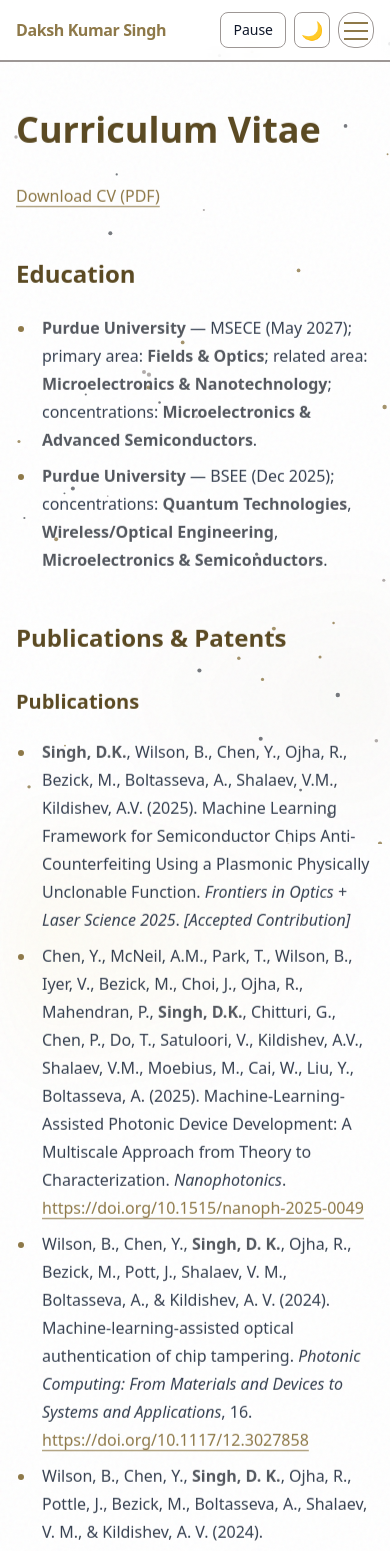
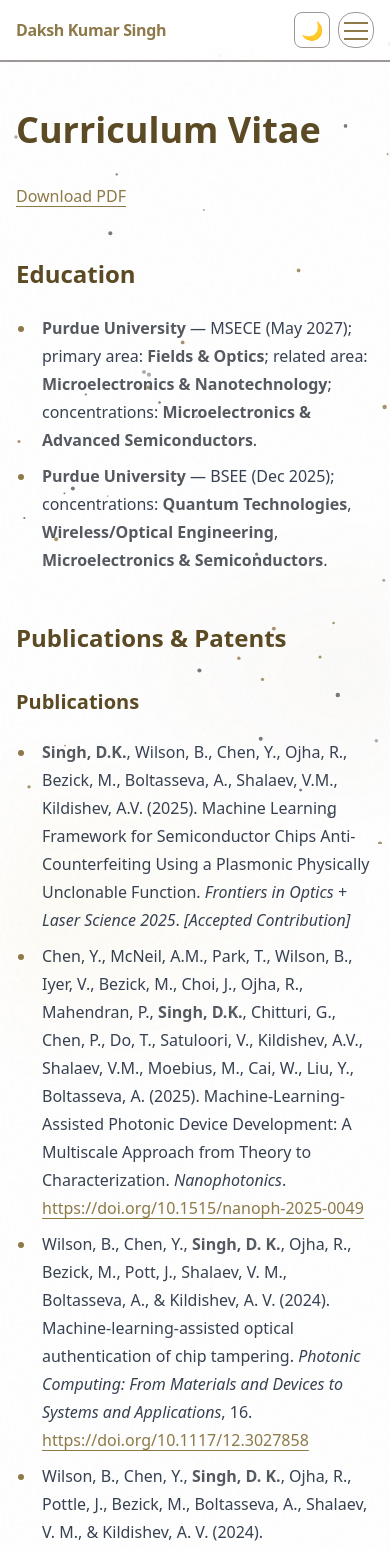
Before and after one commit to daksh-kumar-singh/dakshks, a Next.js app: page /cv in a window 390 px wide. Shown: the top 1551 px of the page. Built offline with nearby package versions, Linux system fonts and the light colour scheme.

Commit message:
Made changes to comply with W3C/WHATWG standards

```diff
--- a/src/app/cv/page.tsx
+++ b/src/app/cv/page.tsx
@@ -3,10 +3,12 @@
 import Link from "next/link";
 import Reveal from "@/components/Reveal";
 import Particles from "@/components/Particles";
+import TagList from "@/components/TagList";
 
 export const metadata = { title: "CV — Daksh K. Singh" };
 
 export default function CVPage() {
+  // unified bullet styling (light/dark markers, outside bullets)
   const ulCls =
     "list-disc list-outside pl-5 marker:text-[rgb(var(--p-rush))] dark:marker:text-[rgb(var(--p-gold))]";
 
@@ -14,7 +16,7 @@
     <>
       <SiteHeader />
       <main className="relative mx-auto max-w-3xl px-4 py-12 prose dark:prose-invert overflow-x-hidden overflow-clip">
-        {/* Side effects */}
+        {/* Side quantum/molecule effects (particles) */}
         <div className="pointer-events-none absolute left-[-16px] top-0 h-full w-16 md:left-[-40px] md:w-32 -z-10">
           <Particles />
         </div>
@@ -22,47 +24,47 @@
           <Particles />
         </div>
 
+        {/* Title */}
         <Reveal as="div">
           <h1>Curriculum Vitae</h1>
         </Reveal>
-
-        {/* Descriptive, same-tab link (avoids AAA target=_blank warning) */}
         <p>
           <Reveal as="span">
-            <Link href="/cv/Daksh_Singh_CV.pdf" download className="underline underline-offset-4">
-              Download CV (PDF)
-            </Link>
+            <Link href="/cv/Daksh_Singh_CV.pdf">Download PDF</Link>
           </Reveal>
         </p>
 
         {/* =========================
-            EDUCATION (item-by-item)
+            EDUCATION
            ========================= */}
         <section>
           <Reveal as="div">
             <h2>Education</h2>
           </Reveal>
-          <ul className={ulCls}>
-            <li>
-              <Reveal as="span">
+          <TagList
+            items={[
+              <>
                 <strong>Purdue University</strong> — MSECE (May 2027); primary area:{" "}
                 <strong>Fields &amp; Optics</strong>; related area:{" "}
                 <strong>Microelectronics &amp; Nanotechnology</strong>; concentrations:{" "}
                 <strong>Microelectronics &amp; Advanced Semiconductors</strong>.
-              </Reveal>
-            </li>
-            <li>
-              <Reveal as="span">
+              </>,
+              <>
                 <strong>Purdue University</strong> — BSEE (Dec 2025); concentrations:{" "}
                 <strong>Quantum Technologies</strong>, <strong>Wireless/Optical Engineering</strong>,{" "}
                 <strong>Microelectronics &amp; Semiconductors</strong>.
-              </Reveal>
-            </li>
-          </ul>
+              </>,
+            ]}
+            className={ulCls}
+            itemClassName=""
+            delayStep={40}
+            once
+            ariaLabel="Education list"
+          />
         </section>
 
         {/* =================================
-            PUBLICATIONS & PATENTS (per item)
+            PUBLICATIONS & PATENTS
            ================================= */}
         <section>
           <Reveal as="div">
@@ -72,17 +74,19 @@
           <Reveal as="div">
             <h3>Publications</h3>
           </Reveal>
-          <ul className={ulCls}>
-            <li>
-              <Reveal as="span">
+          <TagList
+            className={ulCls}
+            delayStep={40}
+            once
+            ariaLabel="Publications list"
+            items={[
+              <>
                 <strong>Singh, D.K.</strong>, Wilson, B., Chen, Y., Ojha, R., Bezick, M., Boltasseva, A., Shalaev,
                 V.M., Kildishev, A.V. (2025). Machine Learning Framework for Semiconductor Chips Anti-Counterfeiting
                 Using a Plasmonic Physically Unclonable Function. <em>Frontiers in Optics + Laser Science 2025</em>.{" "}
                 <em>[Accepted Contribution]</em>
-              </Reveal>
-            </li>
-            <li>
-              <Reveal as="span">
+              </>,
+              <>
                 Chen, Y., McNeil, A.M., Park, T., Wilson, B., Iyer, V., Bezick, M., Choi, J., Ojha, R., Mahendran, P.,{" "}
                 <strong>Singh, D.K.</strong>, Chitturi, G., Chen, P., Do, T., Satuloori, V., Kildishev, A.V., Shalaev,
                 V.M., Moebius, M., Cai, W., Liu, Y., Boltasseva, A. (2025). Machine-Learning-Assisted Photonic Device
@@ -90,77 +94,81 @@
                 <a href="https://doi.org/10.1515/nanoph-2025-0049" target="_blank" rel="noopener noreferrer">
                   https://doi.org/10.1515/nanoph-2025-0049
                 </a>
-              </Reveal>
-            </li>
-            <li>
-              <Reveal as="span">
+              </>,
+              <>
                 Wilson, B., Chen, Y., <strong>Singh, D. K.</strong>, Ojha, R., Bezick, M., Pott, J., Shalaev, V. M.,
-                Boltasseva, A., &amp; Kildishev, A. V. (2024). Machine-learning-assisted optical authentication of chip
-                tampering. <em>Photonic Computing: From Materials and Devices to Systems and Applications</em>, 16.{" "}
+                Boltasseva, A., &amp; Kildishev, A. V. (2024). Machine-learning-assisted optical authentication of
+                chip tampering. <em>Photonic Computing: From Materials and Devices to Systems and Applications</em>,
+                16.{" "}
                 <a href="https://doi.org/10.1117/12.3027858" target="_blank" rel="noopener noreferrer">
                   https://doi.org/10.1117/12.3027858
                 </a>
-              </Reveal>
-            </li>
-            <li>
-              <Reveal as="span">
+              </>,
+              <>
                 Wilson, B., Chen, Y., <strong>Singh, D. K.</strong>, Ojha, R., Pottle, J., Bezick, M., Boltasseva, A.,
                 Shalaev, V. M., &amp; Kildishev, A. V. (2024). Authentication through residual attention-based
                 processing of tampered optical responses. <em>Advanced Photonics</em>, 6(05).{" "}
                 <a href="https://doi.org/10.1117/1.ap.6.5.056002" target="_blank" rel="noopener noreferrer">
                   https://doi.org/10.1117/1.ap.6.5.056002
                 </a>
-              </Reveal>
-            </li>
-          </ul>
+              </>,
+            ]}
+          />
 
           <Reveal as="div">
             <h3>Patents</h3>
           </Reveal>
-          <ul className={ulCls}>
-            <li>
-              <Reveal as="span">
+          <TagList
+            className={ulCls}
+            delayStep={40}
+            once
+            ariaLabel="Patents list"
+            items={[
+              <>
                 First Inventor: <strong>Kildishev, Alexander V.</strong>; Co-Inventors:{" "}
                 <strong>Singh, Daksh Kumar</strong>; Wilson, Blake A.; Chen, Yuheng; Ojha, Rohan; Pottle, Jaxon;
                 Bezick, Michael; Boltasseva, Alexandra; Shalaev, Vladimir M. (2024).{" "}
                 <em>ML Assisted Authentication via Tampered Optical Responses</em>. Application No. 19/233,515, filed
                 June 10, 2025. <strong>Patent Pending</strong>.
-              </Reveal>
-            </li>
-          </ul>
+              </>,
+            ]}
+          />
 
           <Reveal as="div">
             <h3>Conference Presentations</h3>
           </Reveal>
-          <ul className={ulCls}>
-            <li>
-              <Reveal as="span">
+          <TagList
+            className={ulCls}
+            delayStep={40}
+            once
+            ariaLabel="Conference presentations list"
+            items={[
+              <>
                 <strong>Singh, D. K.</strong>, Ojha, R.; Co-Authors: Chen, Y., Wilson, B., Shalaev, V., Boltasseva, A.,
                 Kildishev, A. (2023). Machine Learning Assisted Realization of PUFs with Random Plasmonic Systems.{" "}
                 <em>Cyberinfrastructure Symposium, RCAC</em>, West Lafayette, IN.
-              </Reveal>
-            </li>
-            <li>
-              <Reveal as="span">
+              </>,
+              <>
                 <strong>Singh, D. K.</strong>, Chen, Y.; Authors: Kudyshev, Z., Bogdanov, S., Isacsson, T., Kildishev,
                 A., Boltasseva, A., Shalaev, V. (2023). Rapid Classification of Quantum Sources Enabled by Machine
                 Learning. <em>Quantum Science Center All-Hands Meeting</em>, Nashville, TN.
-              </Reveal>
-            </li>
-          </ul>
+              </>,
+            ]}
+          />
         </section>
 
         {/* =============================
-            RESEARCH EXPERIENCE (per li)
+            RESEARCH EXPERIENCE (kept nested lists as-is)
            ============================= */}
         <section>
           <Reveal as="div">
             <h2>Research Experience</h2>
           </Reveal>
 
-          <ul className={`${ulCls} space-y-6`}>
-            <li>
-              <Reveal as="span">
+          <div className="space-y-6">
+            {/* Role 1 */}
+            <div>
+              <Reveal as="div">
                 <>
                   <strong>Undergraduate Research Assistant</strong>
                   <br />
@@ -172,7 +180,6 @@
                   <strong>Dates:</strong> January 2023 – Present
                 </>
               </Reveal>
-
               <ul className={ulCls + " mt-2 space-y-1"}>
                 <li>
                   <Reveal as="span">
@@ -194,10 +201,11 @@
                   </Reveal>
                 </li>
               </ul>
-            </li>
+            </div>
 
-            <li>
-              <Reveal as="span">
+            {/* Role 2 */}
+            <div>
+              <Reveal as="div">
                 <>
                   <strong>Summer 2025 Research</strong>
                   <br />
@@ -231,10 +239,11 @@
                   </Reveal>
                 </li>
               </ul>
-            </li>
+            </div>
 
-            <li>
-              <Reveal as="span">
+            {/* Role 3 */}
+            <div>
+              <Reveal as="div">
                 <>
                   <strong>Summer 2024 Research</strong>
                   <br />
@@ -263,10 +272,11 @@
                   </Reveal>
                 </li>
               </ul>
-            </li>
+            </div>
 
-            <li>
-              <Reveal as="span">
+            {/* Role 4 */}
+            <div>
+              <Reveal as="div">
                 <>
                   <strong>Summer Undergraduate Research Fellow (SURF)</strong>
                   <br />
@@ -311,10 +321,11 @@
                   <Reveal as="span">Integrated optical components, detectors, and software into a functional platform.</Reveal>
                 </li>
               </ul>
-            </li>
+            </div>
 
-            <li>
-              <Reveal as="span">
+            {/* Role 5 */}
+            <div>
+              <Reveal as="div">
                 <>
                   <strong>First-Time Researcher Fellow</strong>
                   <br />
@@ -337,79 +348,85 @@
                   </Reveal>
                 </li>
               </ul>
-            </li>
-          </ul>
+            </div>
+          </div>
         </section>
 
         {/* ===========
-            SKILLS (per li)
+            SKILLS
            =========== */}
         <section>
           <Reveal as="div">
             <h2>Skills</h2>
           </Reveal>
-          <ul className={ulCls}>
-            <li>
-              <Reveal as="span">
+          <TagList
+            className={ulCls}
+            delayStep={30}
+            once
+            ariaLabel="Skills list"
+            items={[
+              <>
                 <strong>Fabrication &amp; Processing:</strong> E-beam lithography, photolithography, pulsed laser
                 deposition (PLD), metal evaporation &amp; sputtering, CVD, 2D material exfoliation &amp; transfer.
-              </Reveal>
-            </li>
-            <li>
-              <Reveal as="span">
+              </>,
+              <>
                 <strong>Characterization &amp; Assembly:</strong> Ellipsometry (VASE), dark-field microscopy, SEM, AFM,
                 photoluminescence (PL), g2 correlation, optical alignment, lens/mirror system integration.
-              </Reveal>
-            </li>
-            <li>
-              <Reveal as="span">
+              </>,
+              <>
                 <strong>Simulation &amp; Computation:</strong> Ansys Lumerical FDTD, Ansys HFSS, Tidy3D FDTD, RCWA
                 (GRCWA/S4), KiCad, LTspice, MATLAB, Python (ML/AI), HDL (Verilog/SystemVerilog), QICK, Qiskit.
-              </Reveal>
-            </li>
-            <li>
-              <Reveal as="span">
+              </>,
+              <>
                 <strong>Soft Skills:</strong> Leadership, communication, documentation, time management, teamwork.
-              </Reveal>
-            </li>
-            <li>
-              <Reveal as="span">
+              </>,
+              <>
                 <strong>Languages:</strong> English (Native/Bilingual), Hindi (Native/Bilingual).
-              </Reveal>
-            </li>
-          </ul>
+              </>,
+            ]}
+          />
         </section>
 
         {/* ============================
-            HONORS & AFFILIATIONS (per li)
+            HONORS & AFFILIATIONS
            ============================ */}
         <section>
           <Reveal as="div">
             <h2>Honors &amp; Fellowships</h2>
           </Reveal>
-          <ul className={ulCls}>
-            <li><Reveal as="span"><strong>Dean’s List</strong> — 6/6 semesters (Fall 2022 – Spring 2025)</Reveal></li>
-            <li><Reveal as="span"><strong>Semester Honors</strong> — 5/6 semesters</Reveal></li>
-            <li><Reveal as="span"><strong>Summer Undergraduate Research Fellowship (SURF)</strong> — Summer 2023</Reveal></li>
-            <li><Reveal as="span"><strong>Best Poster Presentation</strong> — Purdue Summer Research Symposium (Aug 2023)</Reveal></li>
-            <li><Reveal as="span"><strong>First-Time Researcher Fellowship</strong> — Jan 2023</Reveal></li>
-          </ul>
+          <TagList
+            className={ulCls}
+            delayStep={30}
+            once
+            ariaLabel="Honors and fellowships list"
+            items={[
+              <><strong>Dean’s List</strong> — 6/6 semesters (Fall 2022 – Spring 2025)</>,
+              <><strong>Semester Honors</strong> — 5/6 semesters</>,
+              <><strong>Summer Undergraduate Research Fellowship (SURF)</strong> — Summer 2023</>,
+              <><strong>Best Poster Presentation</strong> — Purdue Summer Research Symposium (Aug 2023)</>,
+              <><strong>First-Time Researcher Fellowship</strong> — Jan 2023</>,
+            ]}
+          />
         </section>
 
         <section>
           <Reveal as="div">
             <h2>Professional Affiliations</h2>
           </Reveal>
-          <ul className={ulCls}>
-            <li><Reveal as="span"><strong>Optica</strong> (Purdue University Chapter) — Treasurer</Reveal></li>
-            <li><Reveal as="span"><strong>DOE Quantum Science Center</strong> (QSC)</Reveal></li>
-            <li><Reveal as="span"><strong>Semiconductor Student Alliance</strong> — Purdue Chapter</Reveal></li>
-            <li>
-              <Reveal as="span">
+          <TagList
+            className={ulCls}
+            delayStep={30}
+            once
+            ariaLabel="Professional affiliations list"
+            items={[
+              <><strong>Optica</strong> (Purdue University Chapter) — Treasurer</>,
+              <><strong>DOE Quantum Science Center</strong> (QSC)</>,
+              <><strong>Semiconductor Student Alliance</strong> — Purdue Chapter</>,
+              <>
                 <strong>Collaborator:</strong> QuEra Computing Inc., Microsoft Azure Quantum, Quantinuum
-              </Reveal>
-            </li>
-          </ul>
+              </>,
+            ]}
+          />
         </section>
       </main>
       <SiteFooter />
--- a/src/components/Reveal.tsx
+++ b/src/components/Reveal.tsx
@@ -1,67 +1,84 @@
 "use client";
 
-import { useEffect, useRef, useState, ElementType } from "react";
+import { useEffect, useRef, ReactNode } from "react";
 
 type RevealProps = {
-  children: React.ReactNode;
-  /** HTML tag to render. Use "span" inside list items to avoid breaking bullets. */
-  as?: ElementType;
+  /** The element to render (defaults to 'div'). */
+  as?: keyof JSX.IntrinsicElements;
+  children: ReactNode;
   className?: string;
-  /** Optional stagger (ms) */
+  /** Optional stagger (ms). */
   delay?: number;
-  /** If true, animate in once and never un-reveal */
+  /** If true, animate in once and never un-reveal. */
   once?: boolean;
+
+  /* Common explicit props (no ...rest) */
+  id?: string;
+  role?: string;
+  tabIndex?: number;
+  ariaLabel?: string;       // maps to aria-label
+  ariaHidden?: boolean;     // maps to aria-hidden
+  title?: string;
 };
 
 export default function Reveal({
+  as = "div",
   children,
-  as: Tag = "span",
   className = "",
   delay = 0,
   once = false,
+  id,
+  role,
+  tabIndex,
+  ariaLabel,
+  ariaHidden,
+  title,
 }: RevealProps) {
   const ref = useRef<HTMLElement | null>(null);
-  const [show, setShow] = useState(false);
-  const [hasShown, setHasShown] = useState(false);
 
   useEffect(() => {
     const el = ref.current;
     if (!el) return;
 
     // Respect reduced motion
-    const reduce = window.matchMedia("(prefers-reduced-motion: reduce)").matches;
+    const reduce =
+      typeof window !== "undefined" &&
+      window.matchMedia?.("(prefers-reduced-motion: reduce)")?.matches;
+
     if (reduce) {
-      setShow(true);
-      setHasShown(true);
+      el.classList.add("reveal-in");
       return;
     }
 
     const io = new IntersectionObserver(
       ([entry]) => {
         if (entry.isIntersecting) {
-          setShow(true);
-          setHasShown(true);
-          if (once) {
-            io.disconnect();
-          }
+          el.classList.add("reveal-in");
+          if (once) io.disconnect();
         } else if (!once) {
-          setShow(false);
+          el.classList.remove("reveal-in");
         }
       },
-      { threshold: 0.15, rootMargin: "0px 0px -10% 0px" }
+      { threshold: 0.12, rootMargin: "0px 0px -10% 0px" }
     );
 
     io.observe(el);
     return () => io.disconnect();
   }, [once]);
 
+  const Tag = as as any;
+
   return (
     <Tag
-      ref={ref as any}
-      style={{ transitionDelay: `${delay}ms` }}
-      className={`reveal-base ${show ? "reveal-in" : hasShown ? "reveal-pending" : "reveal-pending"} ${
-        Tag === "span" ? "block" : ""
-      } ${className}`}
+      ref={ref}
+      id={id}
+      role={role}
+      tabIndex={typeof tabIndex === "number" ? tabIndex : undefined}
+      aria-label={ariaLabel}
+      aria-hidden={typeof ariaHidden === "boolean" ? ariaHidden : undefined}
+      title={title}
+      style={{ transitionDelay: delay ? `${delay}ms` : undefined }}
+      className={["reveal-base", className].filter(Boolean).join(" ")}
     >
       {children}
     </Tag>
--- /dev/null
+++ b/src/components/TagList.tsx
@@ -0,0 +1,53 @@
+"use client";
+
+import { ReactNode } from "react";
+import Reveal from "@/components/Reveal";
+
+type TagListProps = {
+  /** List tag to render */
+  as?: "ul" | "ol";
+  /** Array of list item contents */
+  items: ReactNode[];
+  /** Classes on list container */
+  className?: string;
+  /** Classes applied to each <li> */
+  itemClassName?: string;
+  /** Milliseconds per item stagger */
+  delayStep?: number;
+  /** If true, reveal-once for each item */
+  once?: boolean;
+  /** ARIA label for the list */
+  ariaLabel?: string;
+};
+
+export default function TagList({
+  as = "ul",
+  items,
+  className = "",
+  itemClassName = "",
+  delayStep = 0,
+  once = false,
+  ariaLabel,
+}: TagListProps) {
+  const ListTag = as;
+
+  return (
+    <ListTag
+      role="list"
+      aria-label={ariaLabel}
+      className={className}
+    >
+      {items.map((content, i) => (
+        <Reveal
+          key={i}
+          as="li"
+          className={itemClassName}
+          delay={delayStep ? i * delayStep : 0}
+          once={once}
+        >
+          {content}
+        </Reveal>
+      ))}
+    </ListTag>
+  );
+}
--- a/src/components/site-header.tsx
+++ b/src/components/site-header.tsx
@@ -14,7 +14,6 @@
 export default function SiteHeader() {
   const [open, setOpen] = useState(false);
   const [theme, setTheme] = useState<"light" | "dark">("light");
-  const [paused, setPaused] = useState(false);
 
   /* ---------------- Theme persistence ---------------- */
   useEffect(() => {
@@ -31,23 +30,6 @@
     localStorage.setItem("theme", next);
     document.documentElement.classList.toggle("dark", next === "dark");
   };
-
-  /* ---------------- Animation pause (a11y) ---------------- */
-  // Initialize from localStorage OR prefers-reduced-motion
-  useEffect(() => {
-    const stored = localStorage.getItem("animPaused");
-    const m = window.matchMedia?.("(prefers-reduced-motion: reduce)");
-    const shouldPause = stored === "true" || m?.matches || false;
-    setPaused(!!shouldPause);
-  }, []);
-
-  // Apply/remove .no-anim on <html>
-  useEffect(() => {
-    const el = document.documentElement;
-    if (paused) el.classList.add("no-anim");
-    else el.classList.remove("no-anim");
-    localStorage.setItem("animPaused", String(paused));
-  }, [paused]);
 
   /* ---------------- Menu behavior ---------------- */
   useEffect(() => {
@@ -84,7 +66,7 @@
         </div>
 
         {/* Desktop nav */}
-        <nav className="hidden items-center gap-5 md:flex">
+        <nav className="hidden items-center gap-5 md:flex" aria-label="Primary">
           {NAV.map((n) => (
             <Link
               key={n.href}
@@ -94,24 +76,11 @@
               {n.label}
             </Link>
           ))}
-
-          {/* Pause animations toggle (a11y) */}
-          <button
-            type="button"
-            onClick={() => setPaused((p) => !p)}
-            aria-pressed={paused}
-            aria-label={paused ? "Resume animations" : "Pause animations"}
-            title={paused ? "Resume animations" : "Pause animations"}
-            className="ml-3 flex h-8 items-center justify-center rounded-lg border border-brand px-3 text-sm hover:bg-muted focus:outline-none focus:ring-2 focus:ring-offset-2 focus:ring-yellow-600/60"
-          >
-            {paused ? "Play animations" : "Pause animations"}
-          </button>
-
           {/* Theme toggle */}
           <button
             onClick={toggleTheme}
             aria-label="Toggle dark mode"
-            className="ml-2 flex h-8 w-8 items-center justify-center rounded-lg border border-brand hover:bg-muted transition-colors"
+            className="ml-3 flex h-8 w-8 items-center justify-center rounded-lg border border-brand hover:bg-muted transition-colors"
           >
             {theme === "dark" ? (
               <span className="text-lg" role="img" aria-label="Light mode">
@@ -125,19 +94,8 @@
           </button>
         </nav>
 
-        {/* Mobile controls: pause + theme + menu */}
+        {/* Mobile controls: theme + menu */}
         <div className="flex items-center gap-2 md:hidden">
-          <button
-            type="button"
-            onClick={() => setPaused((p) => !p)}
-            aria-pressed={paused}
-            aria-label={paused ? "Resume animations" : "Pause animations"}
-            title={paused ? "Resume animations" : "Pause animations"}
-            className="flex h-9 items-center justify-center rounded-lg border border-brand px-3 text-sm hover:bg-muted focus:outline-none focus:ring-2 focus:ring-offset-2 focus:ring-yellow-600/60"
-          >
-            {paused ? "Play" : "Pause"}
-          </button>
-
           <button
             onClick={toggleTheme}
             aria-label="Toggle dark mode"
@@ -159,9 +117,11 @@
             aria-expanded={open}
             onClick={() => setOpen((v) => !v)}
             className="relative inline-flex h-9 w-9 items-center justify-center rounded-xl border border-brand"
+            type="button"
           >
             <span className="sr-only">Menu</span>
-            <div className="relative h-4 w-6">
+            {/* NOTE: span (phrasing) instead of div (flow) to keep button valid */}
+            <span className="relative inline-block h-4 w-6">
               <span
                 className={`absolute left-0 top-0 h-0.5 w-6 bg-[rgb(var(--p-rush))] transition-transform ${
                   open ? "translate-y-2 rotate-45" : ""
@@ -177,7 +137,7 @@
                   open ? "-translate-y-2 -rotate-45" : ""
                 }`}
               />
-            </div>
+            </span>
           </button>
         </div>
       </div>
@@ -188,7 +148,7 @@
           open ? "max-h-96" : "max-h-0"
         }`}
       >
-        <nav className="mx-auto grid max-w-5xl gap-1 px-4 py-3">
+        <nav className="mx-auto grid max-w-5xl gap-1 px-4 py-3" aria-label="Mobile">
           {NAV.map((n) => (
             <Link
               key={n.href}
```
